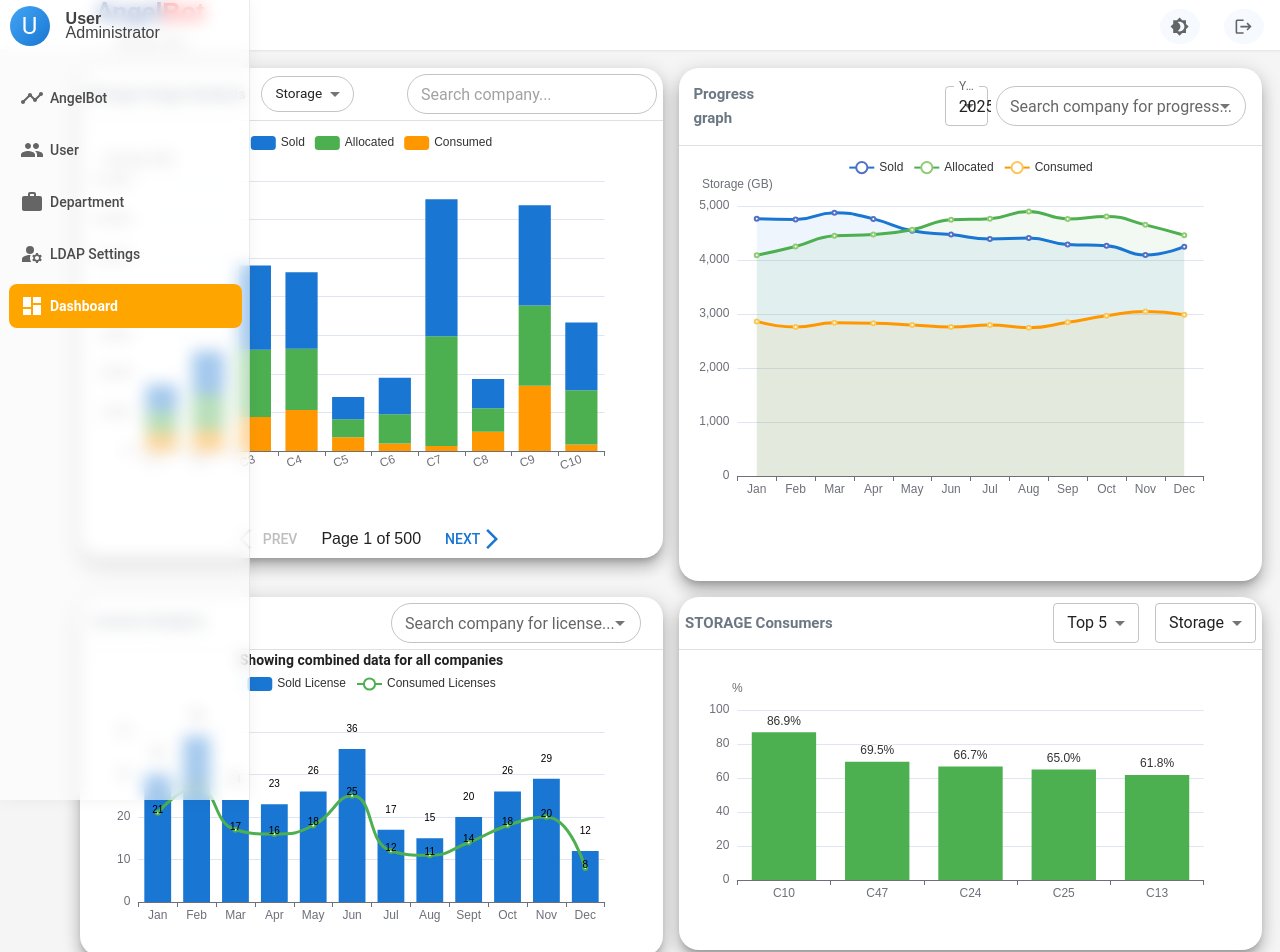
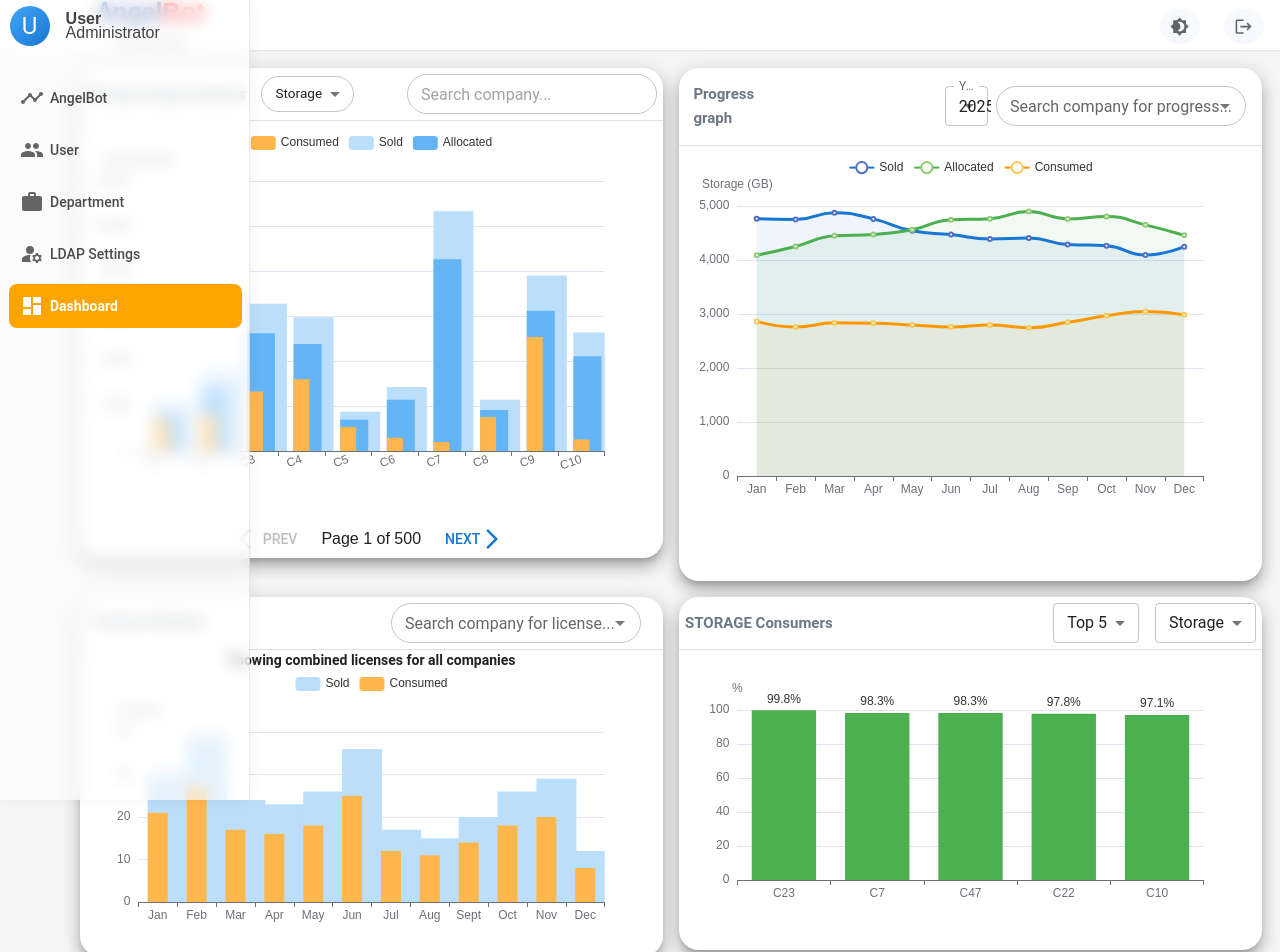
Before and after one commit to Abhisehekpandey/LMS, a React (Create React App) app: page /company-dashboard in a window 1280 px wide. Shown: the top 952 px of the page. Built offline with nearby package versions, Linux system fonts and the light colour scheme; a web font is replaced by a local one; what chartjs-plugin-datalabels would draw is missing.

Commit message:
updated companyDashboard

```diff
--- a/src/pages/CompanyDashboard.js
+++ b/src/pages/CompanyDashboard.js
@@ -159,23 +159,33 @@ const CompanyDashboard = ({ onThemeToggle }) => {
     ,
 
 
+resourceUsage: Array.from({ length: 50 }, (_, i) => {
+  const storageAllocated = Math.floor(Math.random() * 1000) + 500; // 500 - 1500
+  const storageConsumed = Math.floor(storageAllocated * Math.random());
 
-    resourceUsage: Array.from({ length: 50 }, (_, i) => ({
+  const cpuAllocated = Math.floor(Math.random() * 200) + 50; // 50 - 250
+  const cpuConsumed = Math.floor(cpuAllocated * Math.random());
+
+  const ramAllocated = Math.floor(Math.random() * 64) + 8; // 8 - 72 GB
+  const ramConsumed = Math.floor(ramAllocated * Math.random());
+
+  return {
     shortName: `C${i + 1}`,
     company: `Company ${i + 1}`,
     storage: {
-        allocated: Math.floor(Math.random() * 1000) + 500,
-        consumed: Math.floor(Math.random() * 500),
+      allocated: storageAllocated,
+      consumed: storageConsumed,
     },
     cpu: {
-        allocated: Math.floor(Math.random() * 200) + 50,
-        consumed: Math.floor(Math.random() * 100),
+      allocated: cpuAllocated,
+      consumed: cpuConsumed,
     },
     ram: {
-        allocated: Math.floor(Math.random() * 64) + 8,
-        consumed: Math.floor(Math.random() * 64),
+      allocated: ramAllocated,
+      consumed: ramConsumed,
     }
-    }))
+  };
+})
 
 
   });
@@ -223,7 +233,7 @@ const CompanyDashboard = ({ onThemeToggle }) => {
       },
       legend: {
         top: 10,
-        data: ["Sold", "Allocated", "Consumed"]
+        data: [ "Consumed","Sold", "Allocated"]
       },
       xAxis: {
         type: "category",
@@ -241,25 +251,37 @@ const CompanyDashboard = ({ onThemeToggle }) => {
       },
 series: [
   {
-          name: "Consumed",
+    name: "Sold",
     type: "bar",
-          stack: "total",
-          data: consumed,
-          itemStyle: { color: "#ff9800" },
+    barGap: "-100%", // overlap bars
+    barWidth: 40,
+    data: pageData.map(item => item.sold),
+    itemStyle: {
+      color: "#bbdefb", // light blue for base
+    },
+    z: 1
   },
   {
     name: "Allocated",
     type: "bar",
-          stack: "total",
-          data: allocated,
-          itemStyle: { color: "#4caf50" },
+    barGap: "-100%",
+    barWidth: 28,
+    data: pageData.map(item => item.actual),
+    itemStyle: {
+      color: "#64b5f6",
+    },
+    z: 2
   },
   {
-          name: "Sold",
+    name: "Consumed",
     type: "bar",
-          stack: "total",
-          data: sold,
-          itemStyle: { color: "#1976d2" },
+    barGap: "-100%",
+    barWidth: 16,
+    data: pageData.map(item => item.consumed),
+    itemStyle: {
+      color: "#ffb74d",
+    },
+    z: 3
   }
 ]
 
@@ -273,18 +295,19 @@ const CompanyDashboard = ({ onThemeToggle }) => {
     trigger: "axis",
     axisPointer: { type: "shadow" },
     formatter: function (params) {
-        const sold = params.find(p => p.seriesName === 'Sold');
-        const consumed = params.find(p => p.seriesName === 'Consumed');
+      const name = params[0].axisValue;
+      const sold = params.find(p => p.seriesName === 'Sold')?.value ?? 0;
+      const consumed = params.find(p => p.seriesName === 'Consumed')?.value ?? 0;
       return `
-          <strong>${sold.axisValue}</strong><br/>
-          🟦 Sold: ${sold.value}<br/>
-          🟧 Consumed: ${consumed.value}
+        <strong>${name}</strong><br/>
+        🔵 Sold: ${sold}<br/>
+        🟧 Consumed: ${consumed}
       `;
     }
   },
   legend: {
     top: 10,
-      data: ["Sold", "Consumed"]
+    data: [ "Consumed","Sold"]
   },
   xAxis: {
     type: "category",
@@ -300,38 +323,32 @@ const CompanyDashboard = ({ onThemeToggle }) => {
     type: "value",
     name: "Licenses"
   },
-    animationDuration: 800,
-    animationEasing: "cubicOut",
-
   series: [
+    {
+      name: "Sold",
+      type: "bar",
+      barGap: "-100%", // overlap
+      barWidth: 40,
+      data: companyData.licenseAllocation.map(d => d.sold),
+      itemStyle: {
+        color: "#bbdefb", // light blue
+      },
+      z: 1
+    },
     {
       name: "Consumed",
       type: "bar",
-        stack: "total", // 🔥 stack it
-        data: companyData.licenseAllocation.map((d) => d.consumed),
-      itemStyle: { color: "#ff9800" },
-      label: {
-        show: true,
-        position: "inside",
-        color: "#fff",
-        fontWeight: "bold"
-      }
+      barGap: "-100%", // fully overlay on sold
+      barWidth: 20,
+      data: companyData.licenseAllocation.map(d => d.consumed),
+      itemStyle: {
+        color: "#ffb74d", // same orange as storage
       },
-  {
-    name: "Sold",
-    type: "bar",
-    stack: "total", // 🔥 same stack
-    data: companyData.licenseAllocation.map((d) => d.sold - d.consumed), // 😮 trick: remaining part of the bar
-      itemStyle: { color: "#1976d2" },
-label: {
-  show: true,
-    position: "top",
-      color: "#1976d2",
-        fontWeight: "bold"
-}
+      z: 2
     }
   ]
 };
+
 
 
 // licenseExpirationStatus
@@ -385,7 +402,6 @@ const licenseExpirationStatus = useMemo(() => {
 
 
 
-
 return {
   legend: {
     show: true,
@@ -400,39 +416,31 @@ const licenseExpirationStatus = useMemo(() => {
     }
   },
   yAxis: {
-      type: 'value'
+    type: 'value',
+    name: 'Licenses'
   },
   series: [
     {
+      name: "Sold",
+      type: "bar",
+      barGap: "-100%",
+      barWidth: 40,
       data: soldData,
-        type: 'bar',
-        name: 'Sold License',
-        color: '#1976d2',
-        label: {
-          show: true,
-          position: 'top',
-          color: 'black',
-          fontSize: 10,
-          offset: [0, -10]
-        }
+      itemStyle: { color: "#bbdefb" },
+      z: 1
     },
     {
+      name: "Consumed",
+      type: "bar",
+      barGap: "-100%",
+      barWidth: 20,
       data: consumedData,
-        type: 'line',
-        name: 'Consumed Licenses',
-        color: '#4CAF50',
-        smooth: true,
-        lineStyle: { width: 3 },
-        label: {
-          show: true,
-          position: 'insideTop',
-          color: 'black',
-          fontSize: 10,
-          offset: [0, -10]
-        }
+      itemStyle: { color: "#ffb74d" },
+      z: 2
     }
   ]
 };
+
 }, [selectedCompanyForLicense, companyData.licenseConsumption]);
 
 
@@ -904,8 +912,8 @@ return (
                 sx={{ textAlign: 'center', fontWeight: "bold" }}
               >
                 {selectedCompanyForLicense
-                  ? `Showing data for: ${selectedCompanyForLicense}`
-                  : "Showing combined data for all companies"}
+                  ? `Showing licenses for: ${selectedCompanyForLicense}`
+                  : "Showing combined licenses for all companies"}
               </Typography>
               <ReactEChart option={licenseExpirationStatus} />
 
```
Also changed, not shown: package.json (+7 -2 lines), 1 other file (tests, documents, lock files or other folders). Lines whose indentation alone changed are shown as unchanged.
